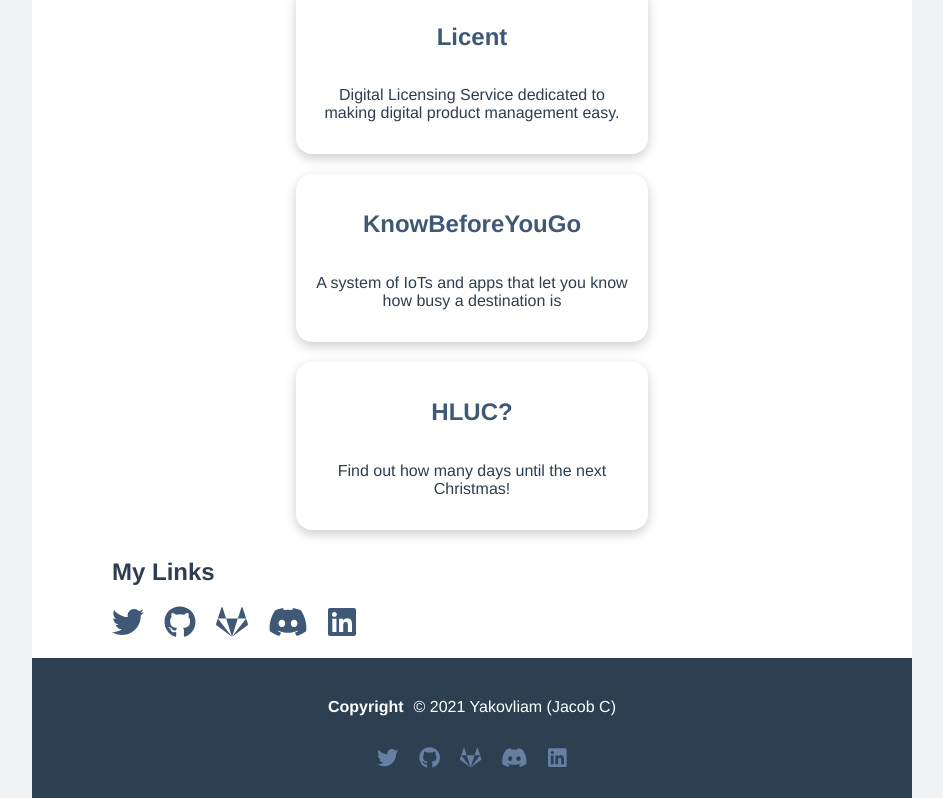
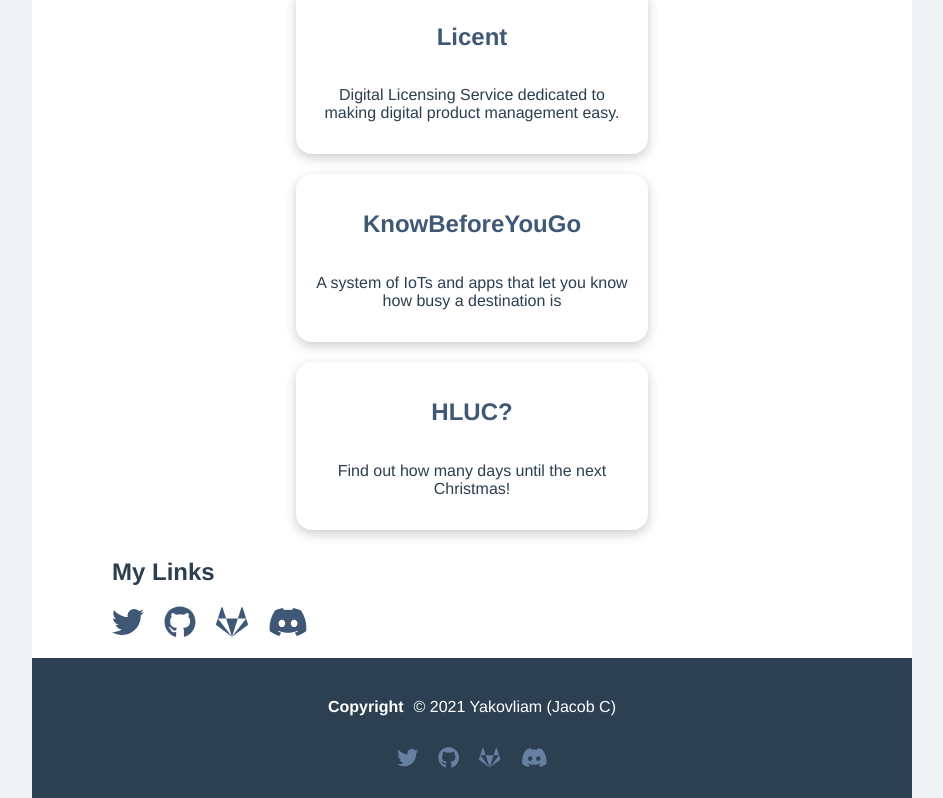
Before and after one commit to yakovliam/yakovliam.com-3, a Vue app: page / in a window 1280 px wide. Shown: the part 930-1728 px from the top of the page, without its empty margins (168-1111 px from the left). Built offline with nearby package versions, Linux system fonts and the light colour scheme.

Commit message:
Small changes

```diff
--- a/src/components/Footer.vue
+++ b/src/components/Footer.vue
@@ -16,9 +16,6 @@
       </a>
       <a href="https://discord.gg/9Q3SZKb9HX">
         <font-awesome-icon :icon="['fab', 'discord']" size="lg"/>
-      </a>
-      <a href="https://www.linkedin.com/in/jacob-cohen-a82162208/">
-        <font-awesome-icon :icon="['fab', 'linkedin']" size="lg"/>
       </a>
     </div>
   </footer>
--- a/src/views/Home.vue
+++ b/src/views/Home.vue
@@ -61,9 +61,6 @@
       </a>
       <a href="https://discord.gg/9Q3SZKb9HX">
         <font-awesome-icon :icon="['fab', 'discord']" size="2x"/>
-      </a>
-      <a href="https://www.linkedin.com/in/jacob-cohen-a82162208/">
-        <font-awesome-icon :icon="['fab', 'linkedin']" size="2x"/>
       </a>
     </div>
   </div>
```
